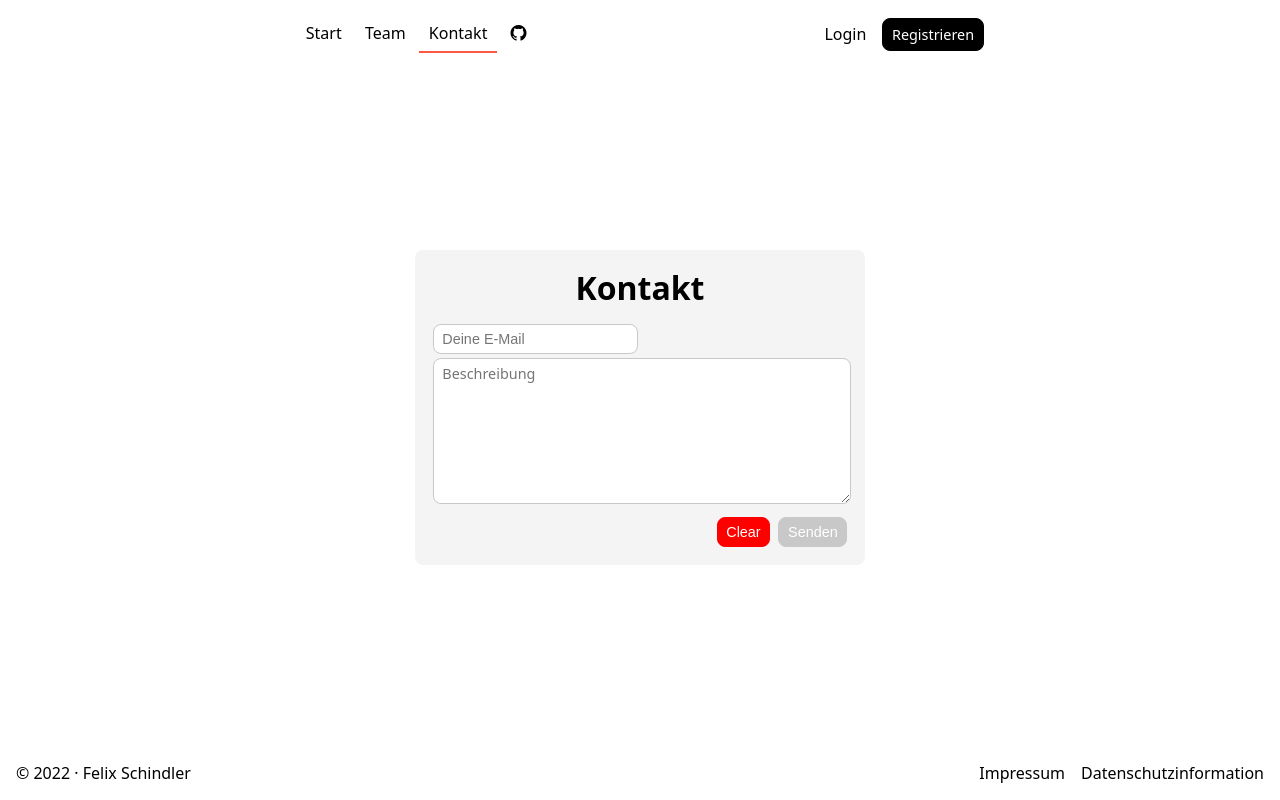
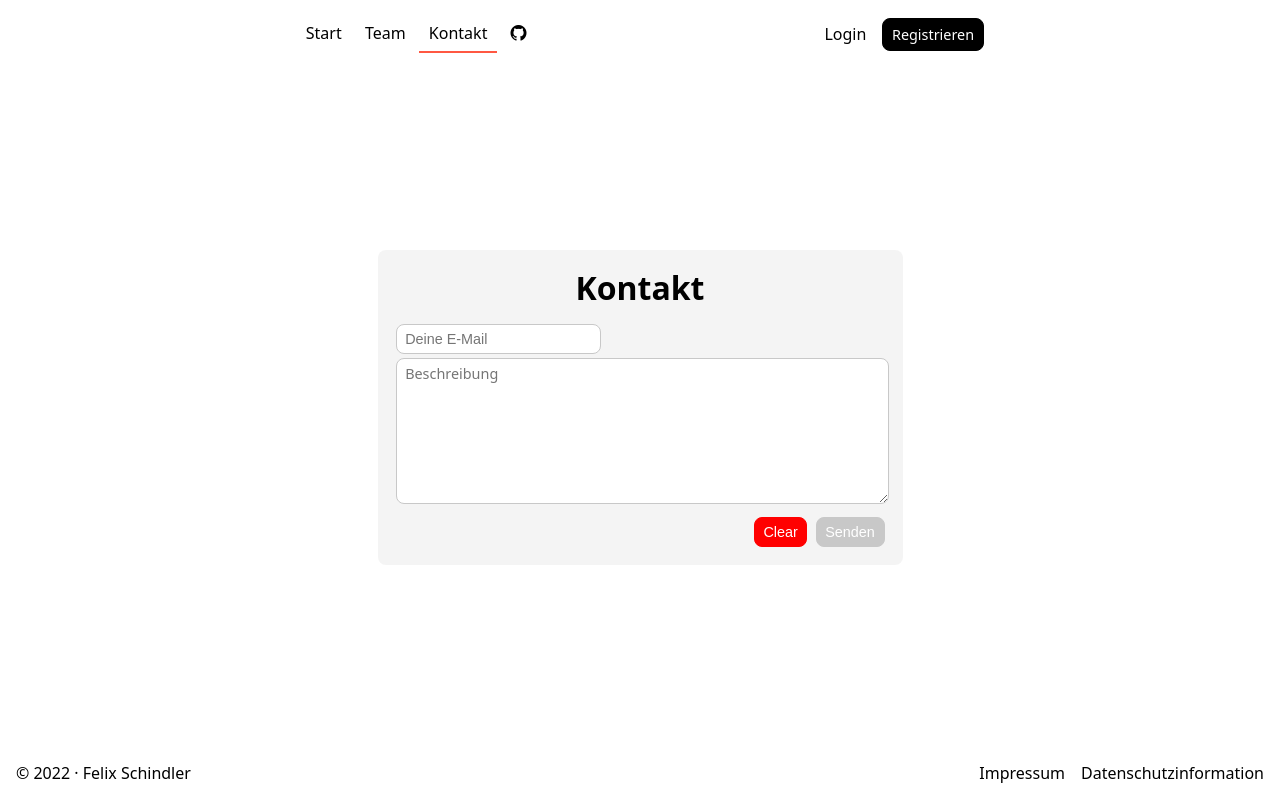
Before and after one commit to felix-schindler/com, a SvelteKit app: page /about/contact in a window 1280 px wide. Built offline with nearby package versions, Linux system fonts and the light colour scheme; what pocketbase, svelte-local-storage-store would draw is missing.

Commit message:
Uniform `.ac > .card` width

```diff
--- a/src/routes/about/contact/+page.svelte
+++ b/src/routes/about/contact/+page.svelte
@@ -58,7 +58,8 @@
 
 <style lang="scss">
 	form.card {
-		min-width: 50%;
+		min-width: 525px;
+		max-width: 50%;
 
 		h1 {
 			margin-bottom: 0.4em;
--- a/src/routes/app/auth/+page.svelte
+++ b/src/routes/app/auth/+page.svelte
@@ -66,6 +66,7 @@
 	@media (min-width: 1024px) {
 		form.card {
 			min-width: 525px;
+			max-width: 50%;
 			width: auto;
 
 			input {
```
